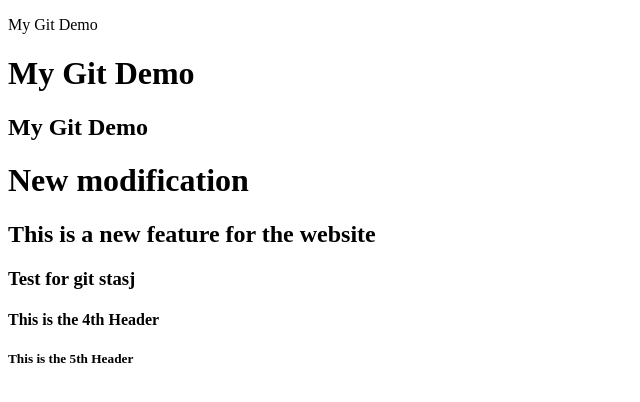
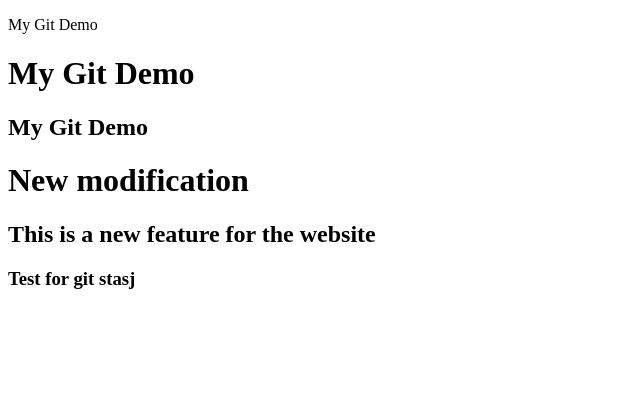
Before and after one commit to tushpush25/git-made-easy, a plain HTML site: page index.html in a window 1280 px wide. Shown: the whole page, without its empty margins (0-640 px from the left). Drawn offline with Linux system fonts and the light colour scheme.

Commit message:
3rd header

```diff
--- a/index.html
+++ b/index.html
@@ -15,8 +15,7 @@
 
         <h3>Test for git stasj</h3>
 
-        <h4>This is the 4th Header</h4>
-        <h5>This is the 5th Header</h5>
+
     </h1>
 </body>
 </html>
```
